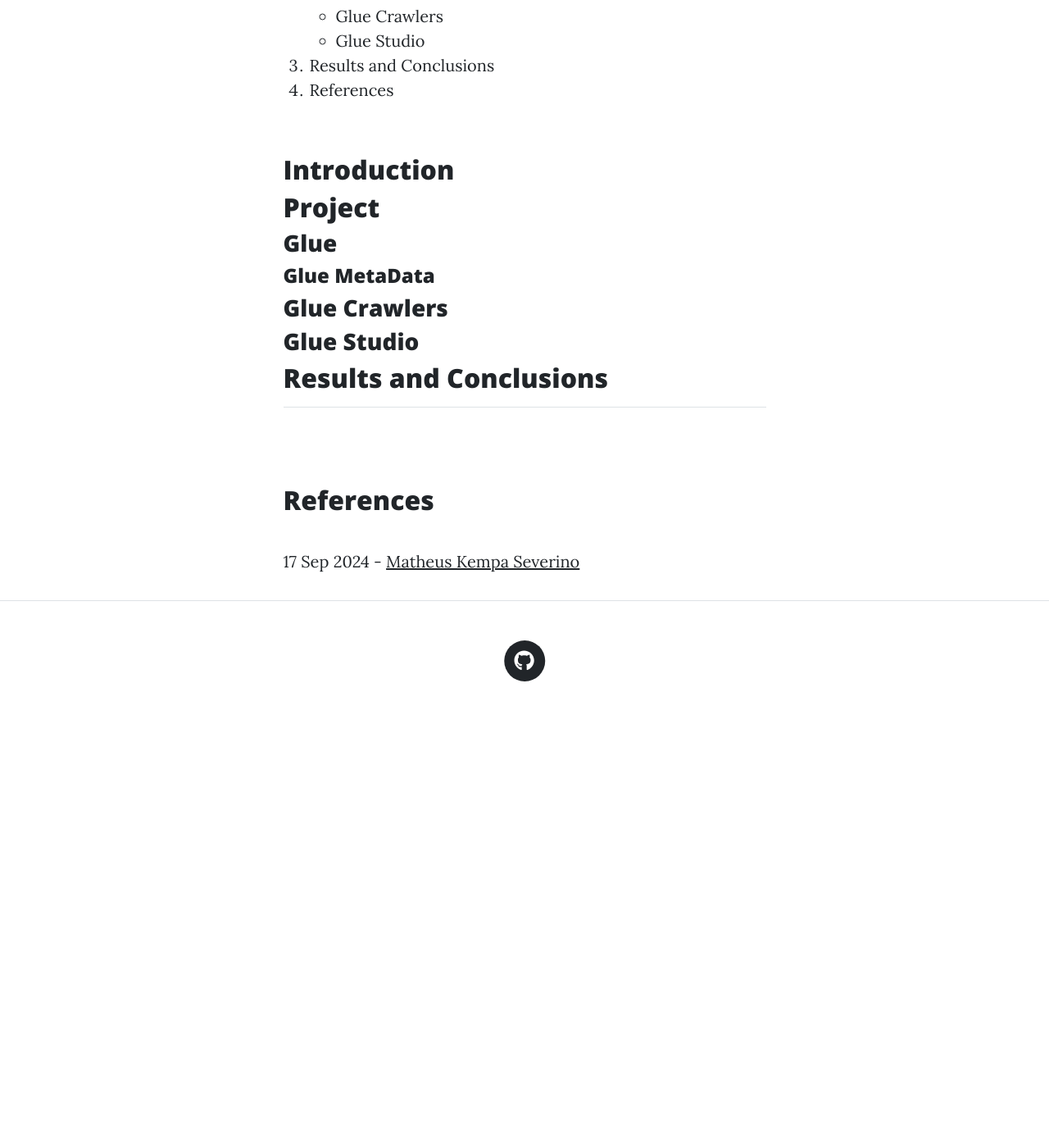
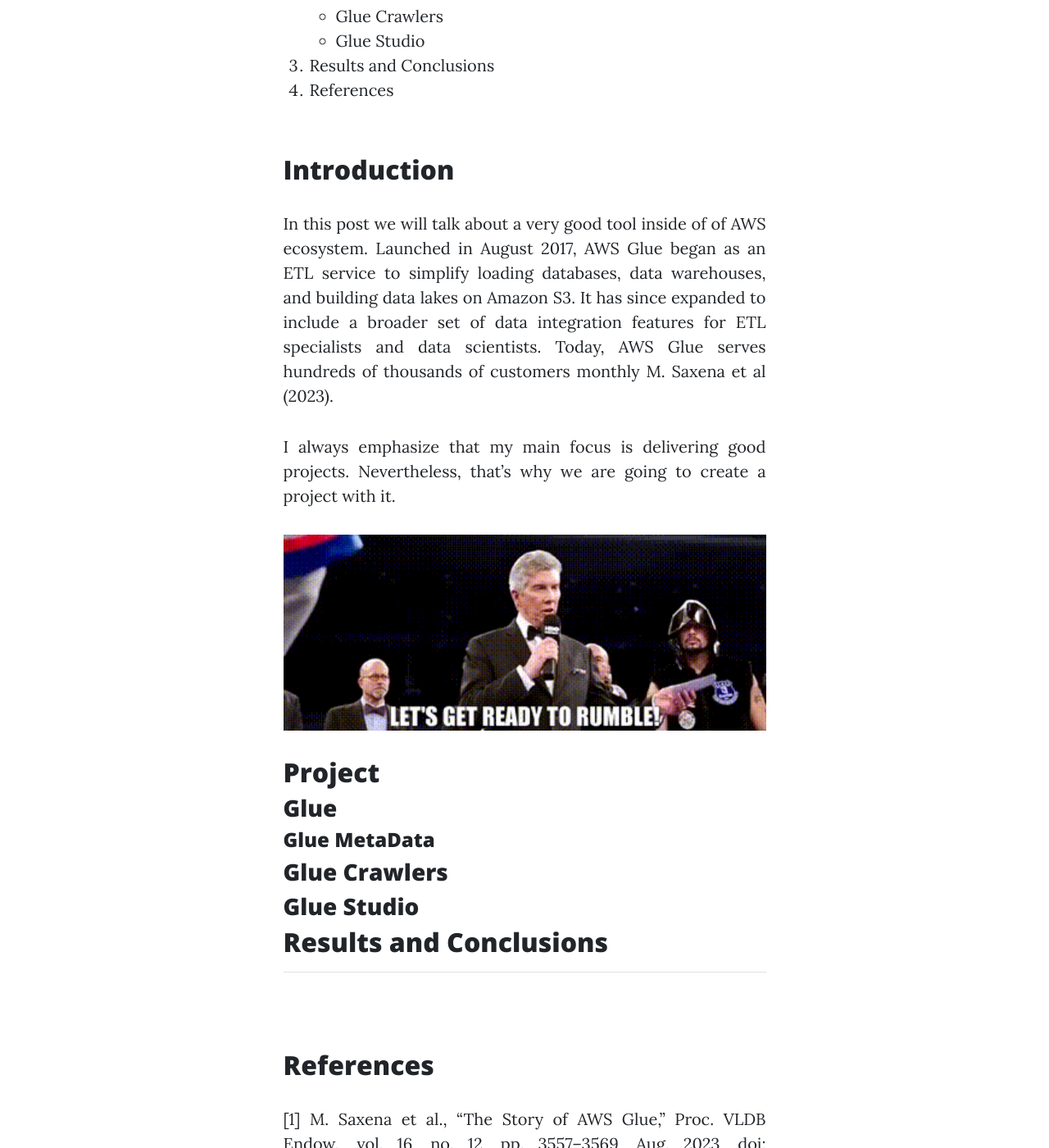
Before and after one commit to Matheuskempa/matheuskempa.github.io, a Jekyll site: the page built from _posts/2024-09-17-Processing Data with Glue.md, in a window 1280 px wide and 1400 px high, scrolled down 964 px. Shown: the whole window at 82% size. Built offline with Jekyll 4.4.1, drawn with Linux system fonts in a browser that asks for light colours; nearby versions of some CDN libraries; before the commit the page ends 1859 px from its top, so only the background shows below that; some of the changed text lies outside the part shown.

Commit message:
(feat) add introduction.

```diff
--- a/_posts/2024-09-17-Processing Data with Glue.md
+++ b/_posts/2024-09-17-Processing Data with Glue.md
@@ -24,6 +24,13 @@ language_tag: EN
 
 ## Introduction
 
+In this post we will talk about a very good tool inside of of AWS ecosystem. Launched in August 2017, AWS Glue began as an ETL service to simplify loading databases, data warehouses, and building data lakes on Amazon S3. It has since expanded to include a broader set of data integration features for ETL specialists and data scientists. Today, AWS Glue serves hundreds of thousands of customers monthly M. Saxena et al (2023).
+
+I always emphasize that my main focus is delivering good projects. Nevertheless, that's why we are going to create a project with it.
+
+<img class="img-fluid" src="{{ site.url }}{{ site.baseurl }}/assets/images/rumble.gif" alt="Resume" style="width:800px;"/>
+
+
 
 ## Project
 
@@ -47,3 +54,5 @@ language_tag: EN
 <br>
 
 ## References
+
+[1] M. Saxena et al., “The Story of AWS Glue,” Proc. VLDB Endow., vol. 16, no. 12, pp. 3557–3569, Aug. 2023, doi: 10.14778/3611540.3611547.
```
Also changed, not shown: assets/images/rumble.gif (added).
